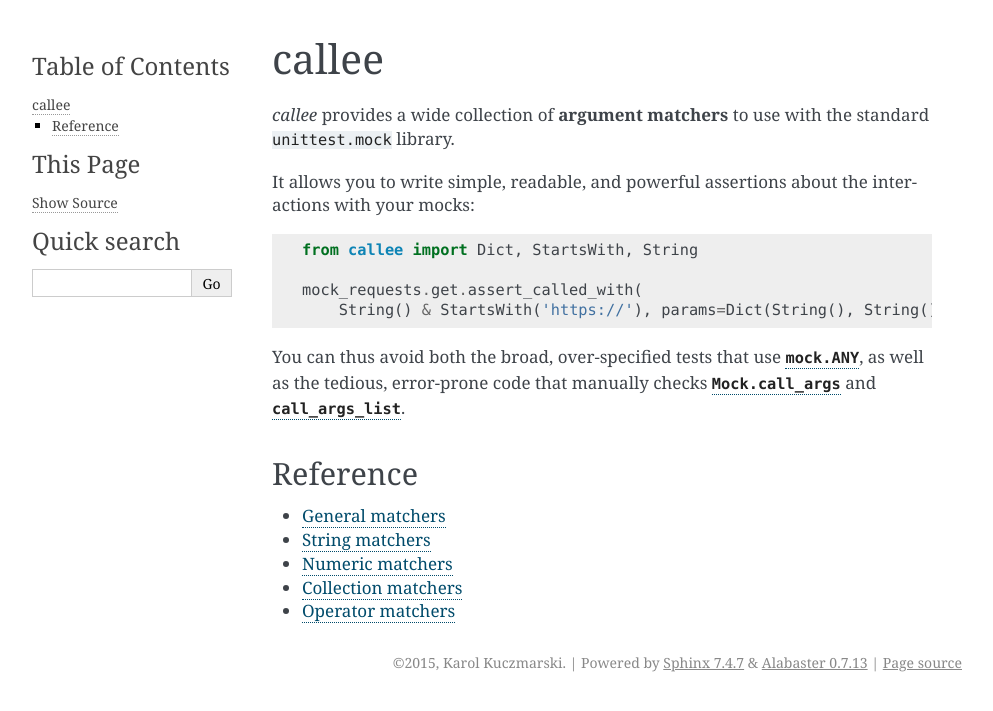
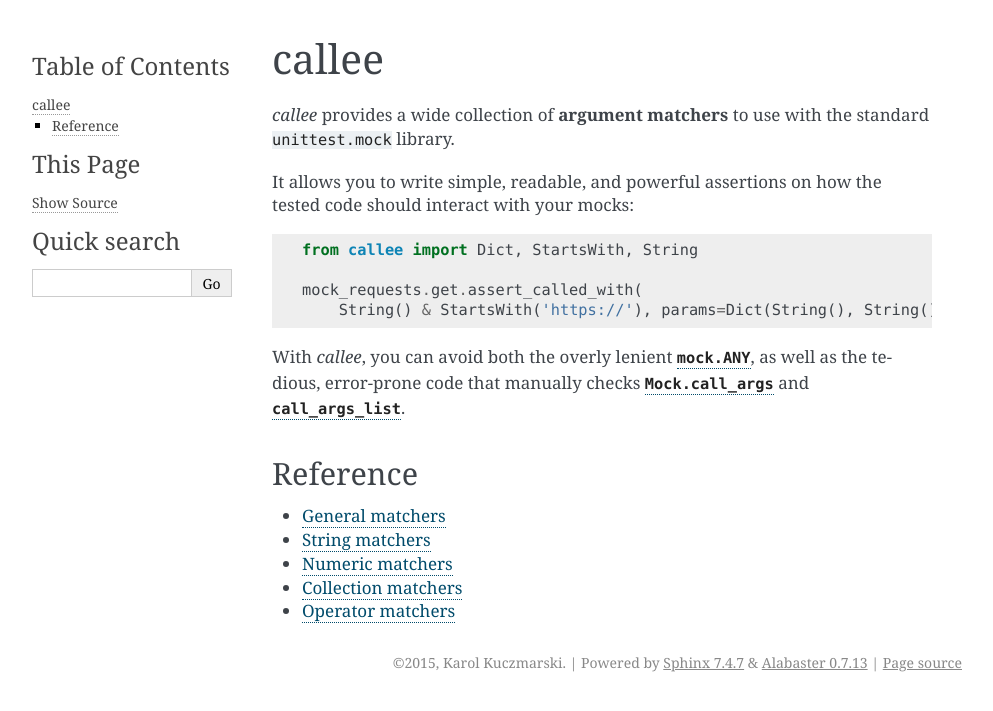
Before and after one commit to Xion/callee, a Sphinx documentation site: the page built from docs/index.rst, in a window 1280 px wide. Shown: the top 711 px of the page, without its empty margins (148-1141 px from the left). Built offline with Sphinx 7.4.7, drawn with Linux system fonts in a browser that asks for light colours.

Commit message:
Better wording on doc index page

```diff
--- a/docs/index.rst
+++ b/docs/index.rst
@@ -6,7 +6,8 @@
 
 *callee* provides a wide collection of **argument matchers** to use with the standard ``unittest.mock`` library.
 
-It allows you to write simple, readable, and powerful assertions about the interactions with your mocks:
+It allows you to write simple, readable, and powerful assertions
+on how the tested code should interact with your mocks:
 
 .. code-block:: python
 
@@ -15,7 +16,7 @@
     mock_requests.get.assert_called_with(
         String() & StartsWith('https://'), params=Dict(String(), String()))
 
-You can thus avoid both the broad, over-specified tests that use |mock.ANY|_, as well as the tedious, error-prone code
+With *callee*, you can avoid both the overly lenient |mock.ANY|_, as well as the tedious, error-prone code
 that manually checks |Mock.call_args|_ and |Mock.call_args_list|_.
 
 .. |mock.ANY| replace:: ``mock.ANY``
```
